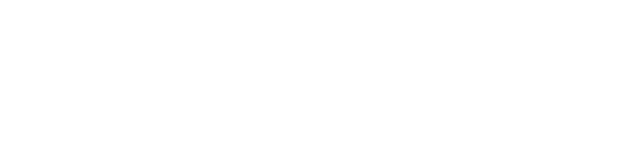
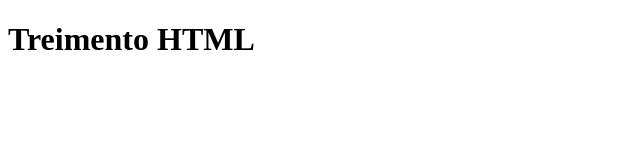
Before and after one commit to MiguelBuenoSilva/Curso-HTML, a plain HTML site: page index.html in a window 1280 px wide. Shown: the whole page, without its empty margins (0-640 px from the left). Drawn offline with Linux system fonts and the light colour scheme.

Commit message:
My first commit

```diff
--- a/index.html
+++ b/index.html
@@ -6,6 +6,6 @@
     <title>Document</title>
 </head>
 <body>
-
+    <h1>Treimento HTML</h1>
 </body>
 </html>
```
